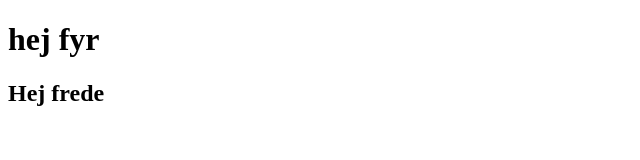
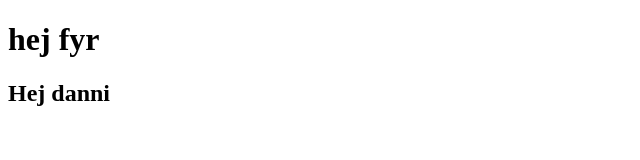
Before and after one commit to FrederikDreyer/test1234, a plain HTML site: page index.html in a window 1280 px wide. Shown: the full height of the page, 0-640 px from the left. Drawn offline with Linux system fonts and the light colour scheme.

Commit message:
ehehejej

```diff
--- a/index.html
+++ b/index.html
@@ -12,7 +12,7 @@
 
     <h1>hej fyr</h1>
 
-    <h2>Hej frede</h2>
+    <h2>Hej danni</h2>
 </body>
 
 </html>
```
